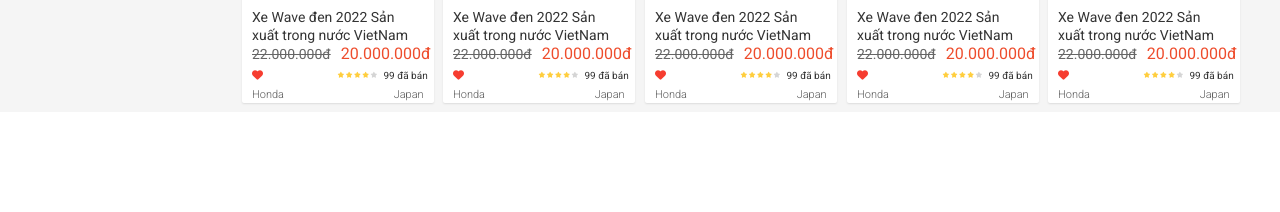
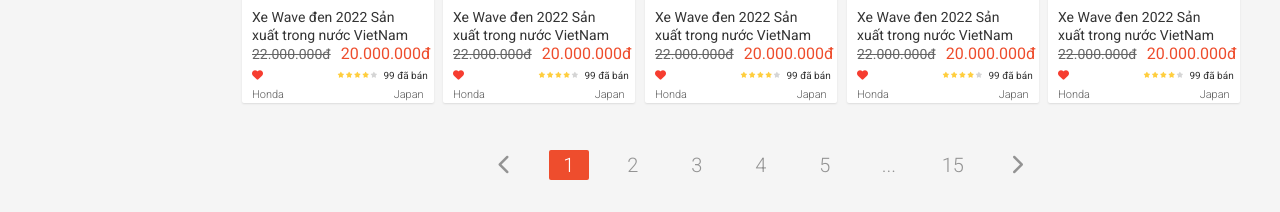
Before and after one commit to Quandna/CloneShope, a plain HTML site: page index.html in a window 1280 px wide. Shown: the part 727-939 px from the top of the page. Before the commit the page ends 839 px from the top, so only its background shows below. Drawn offline with nearby package versions, Linux system fonts and the light colour scheme.

Commit message:
Pagination
-Dựng khung pagination

```diff
--- a/assets/css/base.css
+++ b/assets/css/base.css
@@ -210,3 +210,42 @@ html {
 .selec-input__link:hover {
     color: var(--primary-color);
 }
+
+/* Pagination */
+
+.pagination {
+    display: flex;
+    align-items: center;
+    justify-content: center;
+    list-style: none;
+}
+.pagination-item {
+    margin: 0 12px;
+}
+
+.pagination-item--active .pagination-item__link {
+    background-color: var(--primary-color);
+    color: var(--white-color);
+}
+
+.pagination-item--active .pagination-item__link:hover {
+    background-color: #ed5c3f;
+    /* filter: brightness(96%); */
+}
+
+.pagination-item__link {
+    --height: 30px;
+    font-weight: 300;
+    display: block;
+    text-decoration: none;
+    font-size: 2rem;
+    color: #939393;
+    min-width: 40px;
+    text-align: center;
+    height: var(--height);
+    line-height: var(--height);
+    border-radius: 2px;
+}
+.pagination-item__icon {
+
+}
--- a/assets/css/main.css
+++ b/assets/css/main.css
@@ -1252,3 +1252,8 @@ i.home-product-item__like-icon-fill { /* Thêm chữ i vào trước để ưu t
 .home-product-item__favorite {
 
 }
+
+/* Pagination */
+.home-product__pagination {
+    margin:48px 0 32px 0;
+}
--- a/index.html
+++ b/index.html
@@ -421,6 +421,7 @@
                     </div>
 
                     <div class="grid__column-10">
+
                         <div class="home-filter">
                             <span class="home-filter__label">Sắp xếp theo</span>
                             <button class="home-filter__btn btn">Phổ biến</button>
@@ -458,8 +459,7 @@
                             </div>
                         </div>
 
-
-                    <!--  -->
+                        <!-- Home-Product  -->
                         <div class="home-product">
                             <!-- Grid -> Row -> Column -->
                             <div class="grid__row">
@@ -969,6 +969,47 @@
 
                             </div>
                         </div>
+
+                        <!-- Pagination UI -->
+                            <!-- Icon Mo Ngoac -->
+                        <ul class="pagination home-product__pagination">
+
+                            <li class="pagination-item">
+                                <a href="" class="pagination-item__link">
+                                    <i class="pagination-item__icon fas fa-chevron-left"></i>
+                                </a>
+                            </li>
+
+                            <!-- Trang -->
+                            <li class="pagination-item pagination-item--active">
+                                <a href="" class="pagination-item__link">1</a>
+                            </li>
+                            <li class="pagination-item">
+                                <a href="" class="pagination-item__link">2</a>
+                            </li>
+                            <li class="pagination-item">
+                                <a href="" class="pagination-item__link">3</a>
+                            </li>
+                            <li class="pagination-item">
+                                <a href="" class="pagination-item__link">4</a>
+                            </li>
+                            <li class="pagination-item">
+                                <a href="" class="pagination-item__link">5</a>
+                            </li>
+                            <li class="pagination-item">
+                                <a href="" class="pagination-item__link">...</a>
+                            </li>
+                            <li class="pagination-item">
+                                <a href="" class="pagination-item__link">15</a>
+                            </li>
+
+                                <!-- Icon dong ngoac -->
+                            <li class="pagination-item">
+                                <a href="" class="pagination-item__link">
+                                    <i class="pagination-item__icon fas fa-chevron-right"></i>
+                                </a>
+                            </li>
+                        </ul>
                     </div>
 
                 </div>
```
